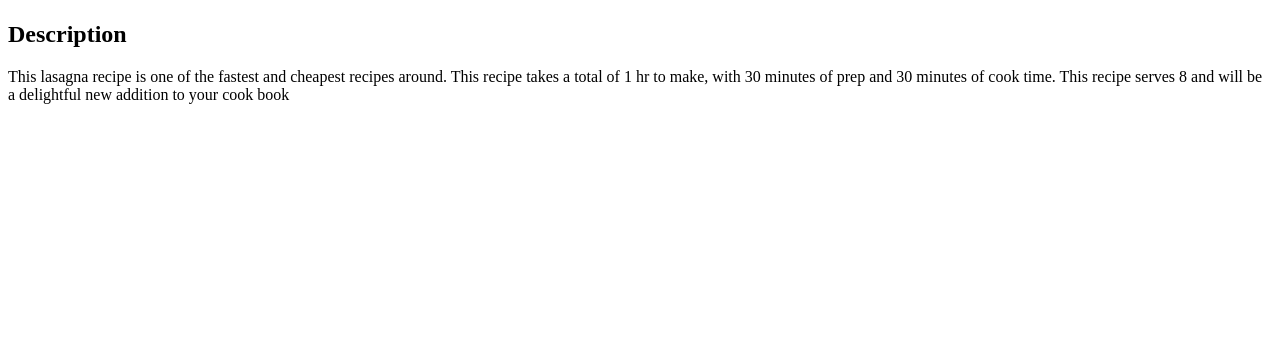
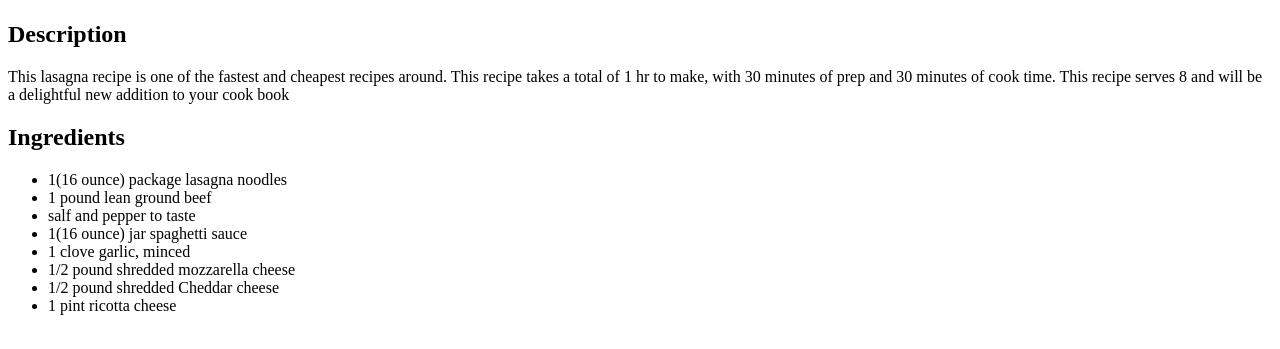
Before and after one commit to jlow99/odin-recipes, a plain HTML site: page recipes/lasagna.html in a window 1280 px wide. Shown: the part 99-448 px from the top of the page. Drawn offline with Linux system fonts and the light colour scheme.

Commit message:
Add recipes/lasagna.html

```diff
--- a/recipes/lasagna.html
+++ b/recipes/lasagna.html
@@ -9,9 +9,22 @@
 <body>
     <h1> Brenda's Lasagna</h1>
     <img src="../img/finished lasagna.jpg alt="A picture of the finished lasagna">
+
     <h2> Description </h2>
     <p> This lasagna recipe is one of the fastest and cheapest recipes around.
         This recipe takes a total of 1 hr to make, with 30 minutes of prep and 30 minutes of cook time.
     This recipe serves 8 and will be a delightful new addition to your cook book</p>
+
+    <h2> Ingredients</h2>
+    <ul>
+        <li> 1(16 ounce) package lasagna noodles</li>
+        <li> 1 pound lean ground beef</li>
+        <li> salf and pepper to taste</li>
+        <li> 1(16 ounce) jar spaghetti sauce</li>
+        <li> 1 clove garlic, minced</li>
+        <li> 1/2 pound shredded mozzarella cheese</li>
+        <li> 1/2 pound shredded Cheddar cheese</li>
+        <li> 1 pint ricotta cheese</li>
+    </ul>
 </body>
 </html>
```
